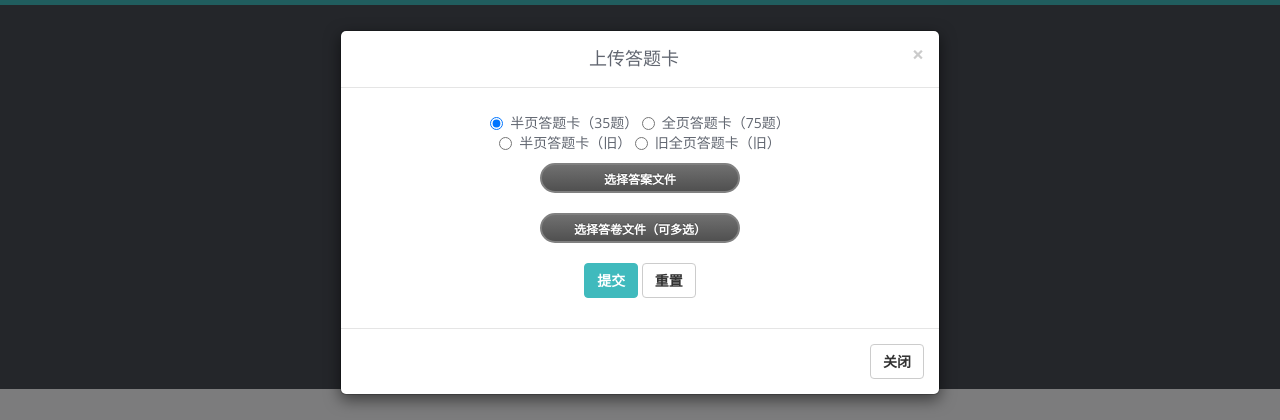
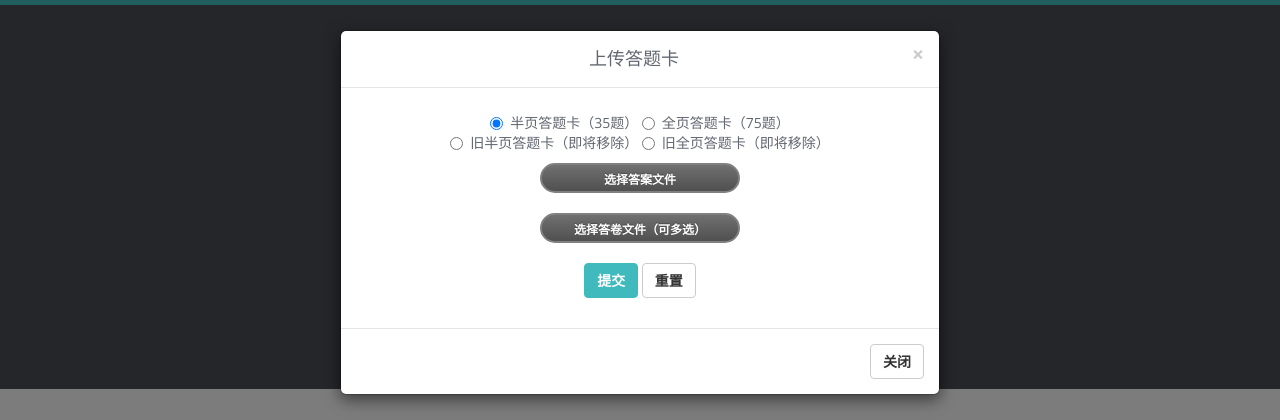
Before and after one commit to normanyahq/kejinyan, a Flask app: page /?upload=true in a window 1280 px wide. Shown: the top 420 px of the page. Run offline with Flask 2, Linux system fonts and the light colour scheme; some libraries are stand-ins or nearby versions.

Commit message:
fix option

```diff
--- a/simple_web/templates/index.html
+++ b/simple_web/templates/index.html
@@ -98,11 +98,11 @@
                                       <div class="row">
                                       <label>
                                         <input type="radio" name=answersheettype value="half_old">
-                                        半页答题卡（旧）
+                                        旧半页答题卡（即将移除）
                                       </label>
                                       <label>
                                         <input type="radio" name=answersheettype value="full_old">
-                                        旧全页答题卡（旧）
+                                        旧全页答题卡（即将移除）
                                       </label>
                                     </div>
 
```
